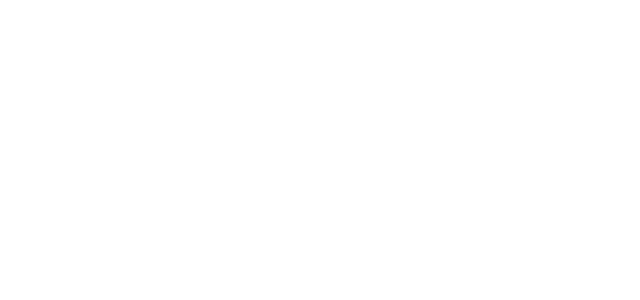
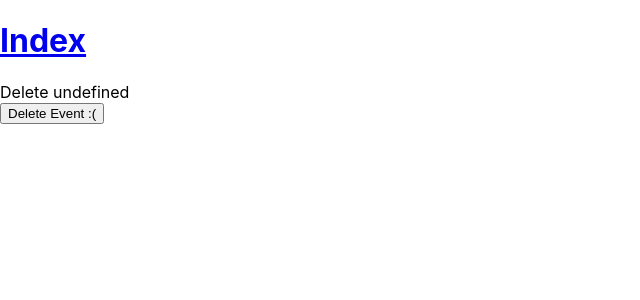
Before and after one commit to elfein/project-three-movie-app, a React (Create React App) app in the folder client/: page /events/1/edit in a window 1280 px wide. Shown: the top 300 px of the page, without its empty margins (0-640 px from the left). Built offline with nearby package versions, Linux system fonts and the light colour scheme; no server answers.

Commit message:
enabled get method for edit page

```diff
--- a/client/src/App.js
+++ b/client/src/App.js
@@ -3,6 +3,7 @@
 import Splash from './components/Splash';
 import EventsPage from './components/EventsPage';
 import OneEventPage from './components/OneEventPage.js';
+import EditEventPage from './components/EditEventPage';
 
 class App extends Component {
   render() {
@@ -11,8 +12,9 @@
         <Router>
           <Switch>
             <Route exact path='/' component={ Splash } />
+            <Route exact path='/events' component={ EventsPage } />
             <Route exact path='/events/:id' component={ OneEventPage } />
-            <Route exact path='/events' component={ EventsPage } />
+            <Route exact path='/events/:id/edit' component={ EditEventPage } />
           </Switch>
         </Router>
       </div>
--- /dev/null
+++ b/client/src/components/EditEventPage.js
@@ -0,0 +1,33 @@
+import React, { Component } from 'react'
+import NavBar from './NavBar';
+import axios from 'axios'
+import { Link } from 'react-router-dom'
+
+export default class EditEventPage extends Component {
+    state = {
+        event: {}
+    }
+
+    getEvent = async () => {
+        const eventId = this.props.match.params.id
+        const event = await axios.get(`/api/events/${eventId}`)
+        this.setState({ event: event.data })
+    }
+
+    componentDidMount = async () => {
+        await this.getEvent()
+    }
+
+    deleteEvent = async () => {
+        await axios.delete(`/api/events/${this.props.match.params.id}`)
+    }
+
+    render() {
+        return (
+            <div>
+                <NavBar title={'Delete ' + this.state.event.name} />
+                <Link to='/events' ><button onClick={this.deleteEvent}>Delete Event :(</button></Link>
+            </div>
+        )
+    }
+}
```
